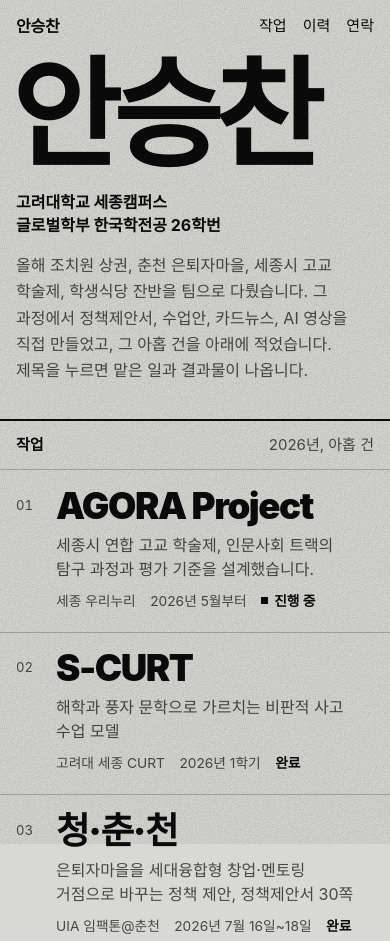
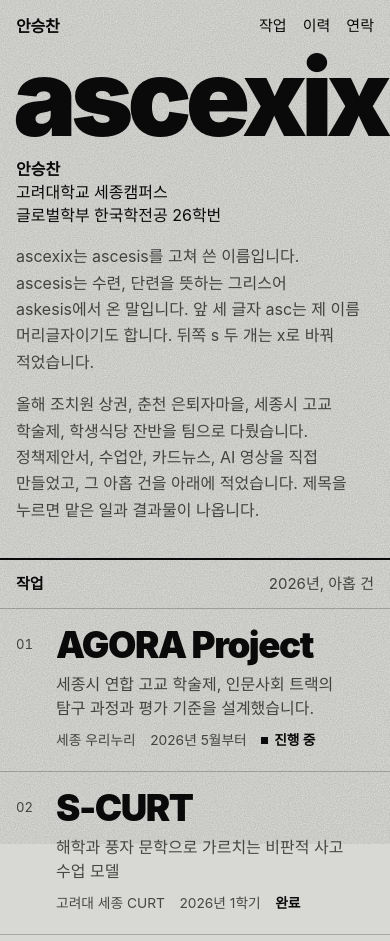
Before and after one commit to ascexix/ascexix.github.io, a plain HTML site: page index.html in a window 390 px wide. Shown: the top 941 px of the page. Drawn offline with Linux system fonts and the light colour scheme; a web font is replaced by a local one.

Commit message:
첫 화면 큰 글자를 ascexix로 변경, 이름 유래 설명 추가
- 안승찬 대신 ascexix가 화면 폭을 채우도록 글자 크기를 컨테이너 폭 기준으로 계산
- 이름과 소속, ascesis에서 온 유래, 작업 소개를 세 단으로 배치 (모바일은 세로로)

Co-Authored-By: Claude Fable 5.2 <noreply@anthropic.com>
Claude-Session: https://claude.ai/code/session_01Htt1QPit7ohg1fzLh6rZFS

```diff
--- a/index.html
+++ b/index.html
@@ -58,15 +58,16 @@ button{font:inherit;color:inherit}
 .bar nav a:hover{text-decoration:underline}
 
 /* 첫 화면 */
-.hero{display:grid;gap:1.4rem;padding:clamp(.6rem,2vw,1.6rem) var(--pad) clamp(2.2rem,5vw,4rem)}
-.hero h1{margin:0 0 0 -.045em;font-weight:900;font-size:min(30.5vw,30rem);line-height:.9;letter-spacing:-.065em}
-.hero-side{max-width:27rem}
-.aff{margin:0 0 .9rem;font-weight:700;line-height:1.45}
-.intro{margin:0;color:var(--ink-2)}
+.hero{container-type:inline-size;padding:0 var(--pad) clamp(2.2rem,5vw,4rem)}
+/* ascexix 일곱 글자가 화면 폭을 꽉 채우게: 글자 폭이 글자 크기의 약 3.37배 */
+.hero h1{margin:0 0 0 -.025em;font-weight:900;font-size:25vw;font-size:calc(100cqw / 3.37);line-height:.86;letter-spacing:-.055em;white-space:nowrap}
+.hero-side{display:grid;gap:1rem;margin-top:clamp(.9rem,2vw,1.6rem)}
+.aff{margin:0;line-height:1.45}
+.aff b{display:block;font-weight:800}
+.hero-side p{margin:0}
+.origin,.intro{color:var(--ink-2);max-width:30rem}
 @media (min-width:900px){
-  .hero{grid-template-columns:auto minmax(18rem,27rem);justify-content:space-between;align-items:end;gap:3rem}
-  .hero h1{font-size:min(21.5vw,26rem)}
-  .hero-side{padding-bottom:1.2vw}
+  .hero-side{grid-template-columns:minmax(0,1fr) minmax(0,1.5fr) minmax(0,1.5fr);column-gap:1.2rem}
 }
 
 /* 섹션 공통 */
@@ -214,10 +215,11 @@ dialog.reader[open]{display:flex;flex-direction:column}
 
 <main>
   <section class="hero">
-    <h1>안승찬</h1>
+    <h1>ascexix</h1>
     <div class="hero-side">
-      <p class="aff">고려대학교 세종캠퍼스<br>글로벌학부 한국학전공 26학번</p>
-      <p class="intro">올해 조치원 상권, 춘천 은퇴자마을, 세종시 고교 학술제, 학생식당 잔반을 팀으로 다뤘습니다. 그 과정에서 정책제안서, 수업안, 카드뉴스, AI 영상을 직접 만들었고, 그 아홉 건을 아래에 적었습니다. 제목을 누르면 맡은 일과 결과물이 나옵니다.</p>
+      <p class="aff"><b>안승찬</b>고려대학교 세종캠퍼스<br>글로벌학부 한국학전공 26학번</p>
+      <p class="origin">ascexix는 ascesis를 고쳐 쓴 이름입니다. ascesis는 수련, 단련을 뜻하는 그리스어 askesis에서 온 말입니다. 앞 세 글자 asc는 제 이름 머리글자이기도 합니다. 뒤쪽 s 두 개는 x로 바꿔 적었습니다.</p>
+      <p class="intro">올해 조치원 상권, 춘천 은퇴자마을, 세종시 고교 학술제, 학생식당 잔반을 팀으로 다뤘습니다. 정책제안서, 수업안, 카드뉴스, AI 영상을 직접 만들었고, 그 아홉 건을 아래에 적었습니다. 제목을 누르면 맡은 일과 결과물이 나옵니다.</p>
     </div>
   </section>
 
```
